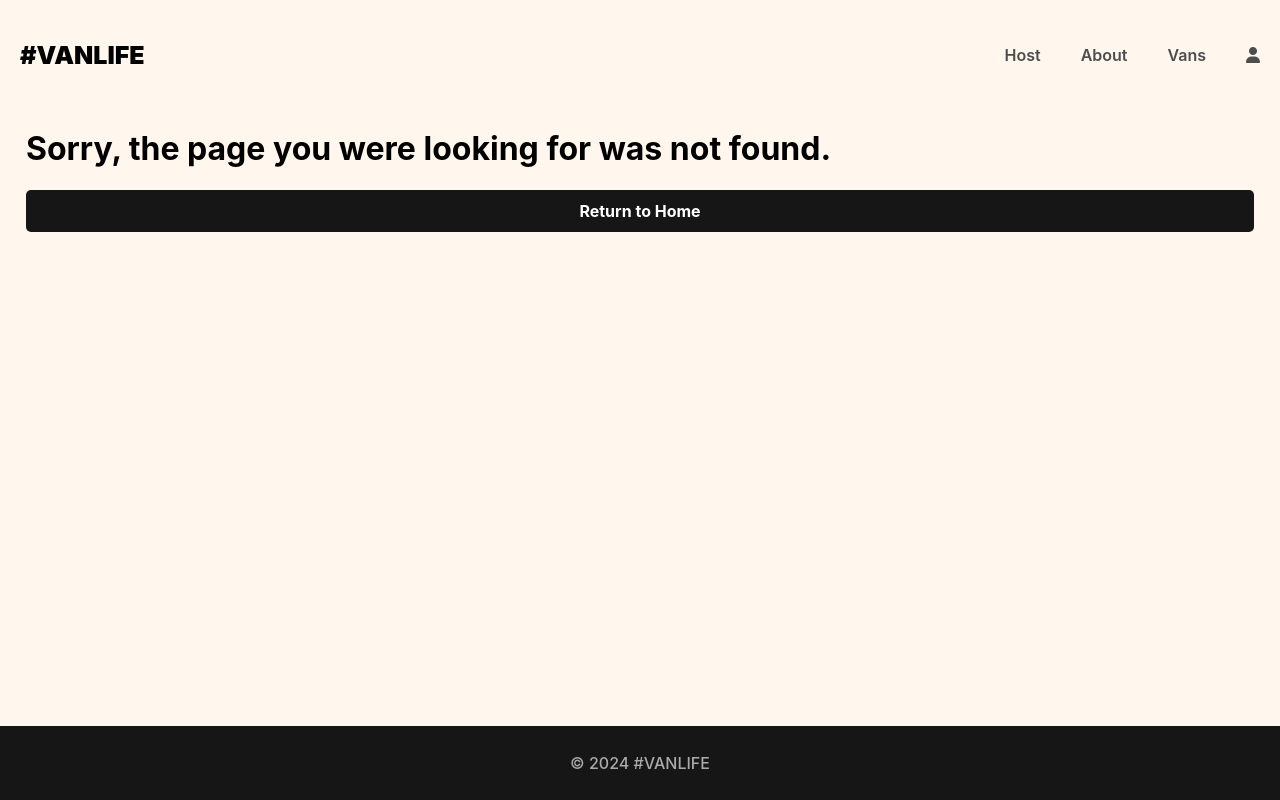
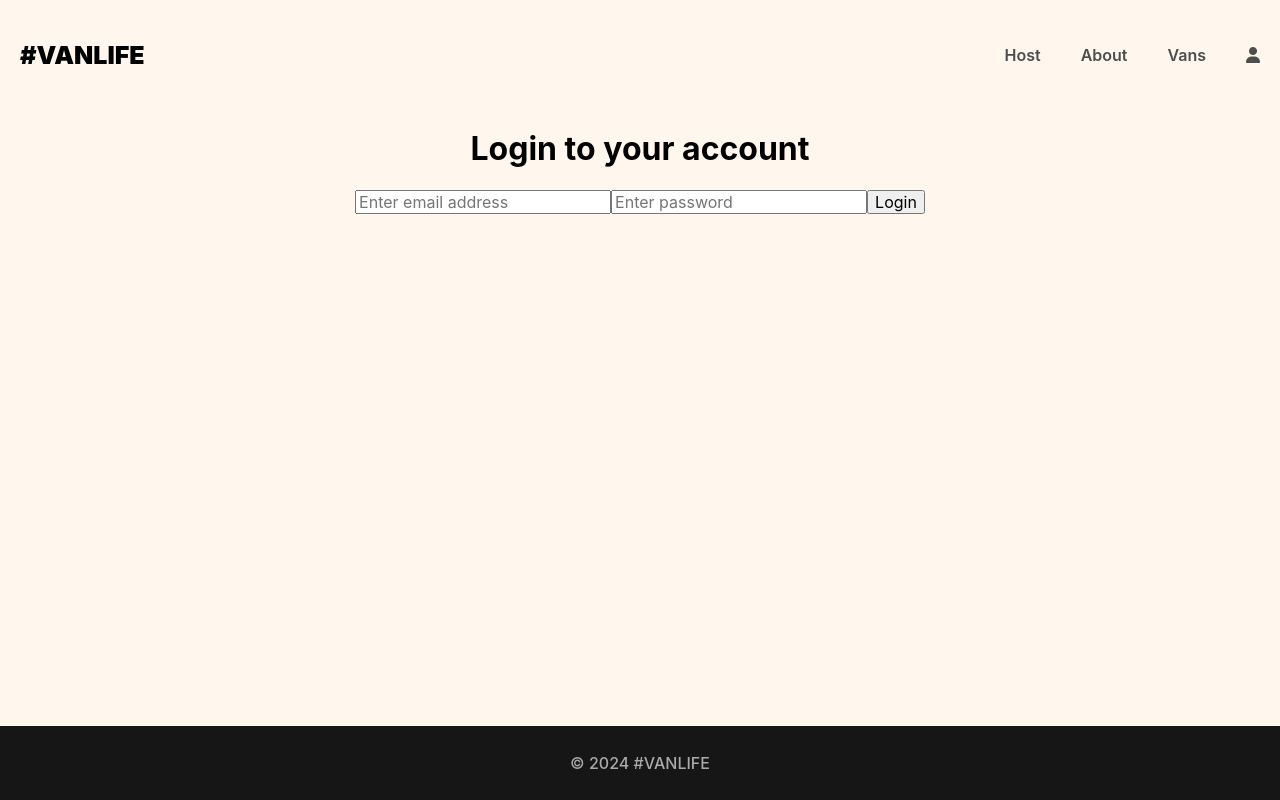
Before and after one commit to RahulPorel/Vans-Life, a React (Vite) app: page /login in a window 1280 px wide. Before the commit this address had no page. Built offline with nearby package versions, Linux system fonts and the light colour scheme; what miragejs would draw is missing.

Commit message:
update code

```diff
--- a/src/index.jsx
+++ b/src/index.jsx
@@ -27,6 +27,7 @@
   loader as VanDetailLoader,
 } from "./pages/Vans/VanDetail.jsx";
 import Vans, { Loader as vansLoader } from "./pages/Vans/Vans.jsx";
+import Login from "./pages/Authentication/Login/Login.jsx";
 
 function App() {
   const router = createBrowserRouter(
@@ -34,6 +35,8 @@
       <Route path="/" element={<Layout />} errorElement={<Error />}>
         <Route index element={<Home />} />
         <Route path="about" element={<About />} />
+        <Route path="login" element={<Login />} />
+
         <Route path="vans" element={<Vans />} loader={vansLoader} />
         <Route
           path="vans/:id"
```
